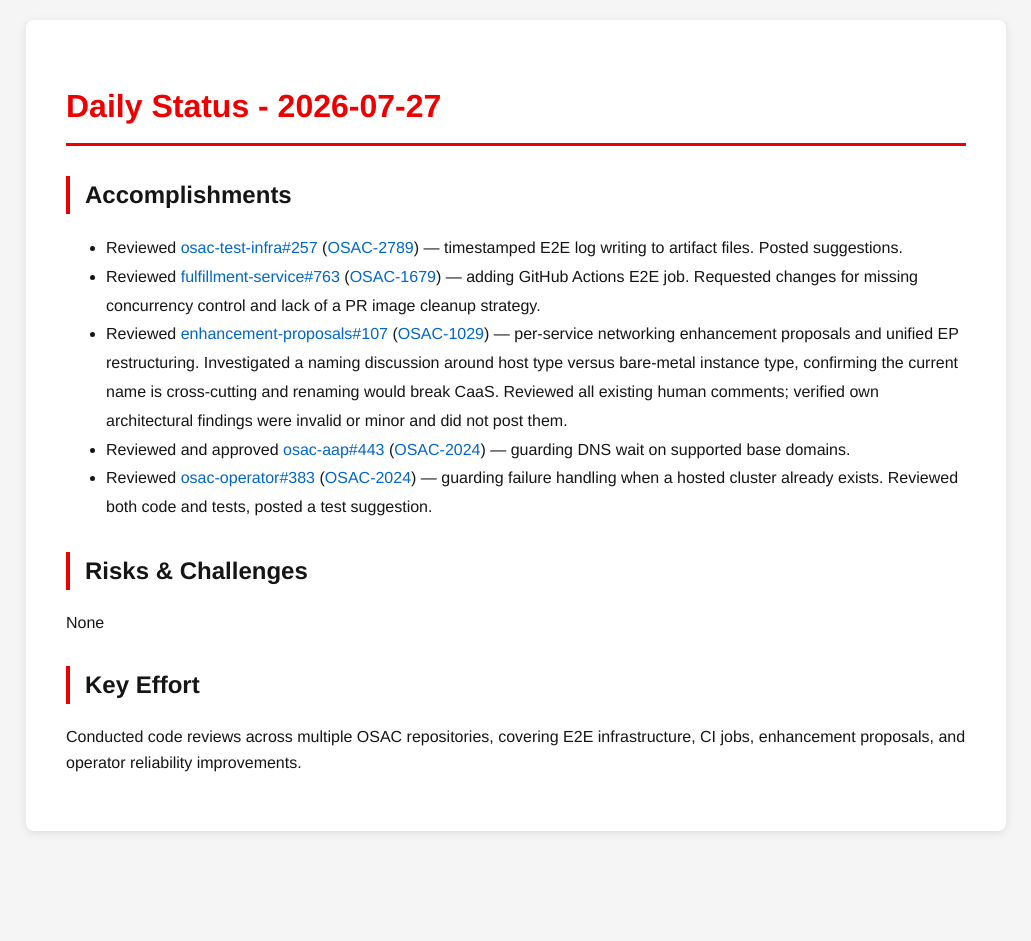
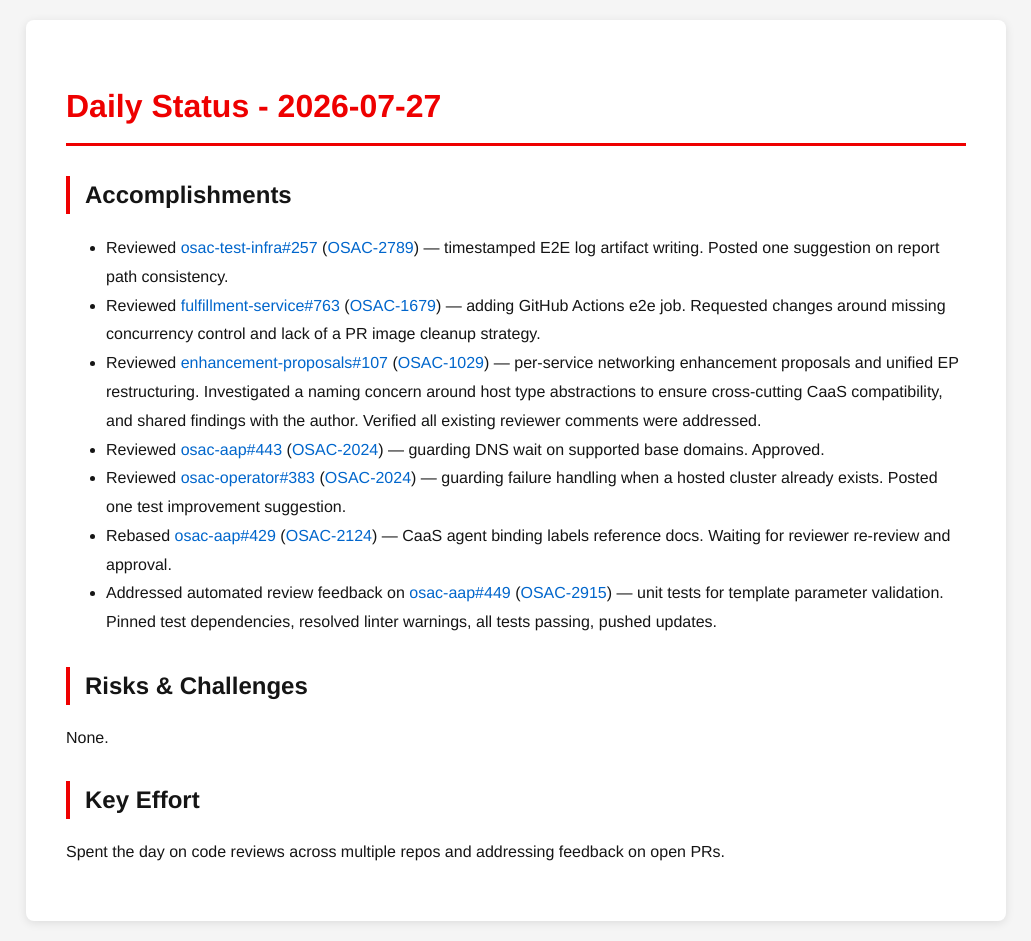
Before and after one commit to tzvatot/daily-status, a Jekyll site: the page built from 2026-07-27.md, in a window 1280 px wide. Shown: the whole page, without its empty margins (124-1155 px from the left). Built offline with Jekyll 4.4.1, drawn with Linux system fonts in a browser that asks for light colours; before the commit the page ends 900 px from its top, so only the background shows below that.

Commit message:
Daily status update - 2026-07-27

```diff
--- a/2026-07-27.md
+++ b/2026-07-27.md
@@ -7,14 +7,16 @@
 # Daily Status - 2026-07-27
 
 ## Accomplishments
-- Reviewed [osac-test-infra#257](https://github.com/osac-project/osac-test-infra/pull/257) ([OSAC-2789](https://redhat.atlassian.net/browse/OSAC-2789)) — timestamped E2E log writing to artifact files. Posted suggestions.
-- Reviewed [fulfillment-service#763](https://github.com/osac-project/fulfillment-service/pull/763) ([OSAC-1679](https://redhat.atlassian.net/browse/OSAC-1679)) — adding GitHub Actions E2E job. Requested changes for missing concurrency control and lack of a PR image cleanup strategy.
-- Reviewed [enhancement-proposals#107](https://github.com/osac-project/enhancement-proposals/pull/107) ([OSAC-1029](https://redhat.atlassian.net/browse/OSAC-1029)) — per-service networking enhancement proposals and unified EP restructuring. Investigated a naming discussion around host type versus bare-metal instance type, confirming the current name is cross-cutting and renaming would break CaaS. Reviewed all existing human comments; verified own architectural findings were invalid or minor and did not post them.
-- Reviewed and approved [osac-aap#443](https://github.com/osac-project/osac-aap/pull/443) ([OSAC-2024](https://redhat.atlassian.net/browse/OSAC-2024)) — guarding DNS wait on supported base domains.
-- Reviewed [osac-operator#383](https://github.com/osac-project/osac-operator/pull/383) ([OSAC-2024](https://redhat.atlassian.net/browse/OSAC-2024)) — guarding failure handling when a hosted cluster already exists. Reviewed both code and tests, posted a test suggestion.
+- Reviewed [osac-test-infra#257](https://github.com/osac-project/osac-test-infra/pull/257) ([OSAC-2789](https://redhat.atlassian.net/browse/OSAC-2789)) — timestamped E2E log artifact writing. Posted one suggestion on report path consistency.
+- Reviewed [fulfillment-service#763](https://github.com/osac-project/fulfillment-service/pull/763) ([OSAC-1679](https://redhat.atlassian.net/browse/OSAC-1679)) — adding GitHub Actions e2e job. Requested changes around missing concurrency control and lack of a PR image cleanup strategy.
+- Reviewed [enhancement-proposals#107](https://github.com/osac-project/enhancement-proposals/pull/107) ([OSAC-1029](https://redhat.atlassian.net/browse/OSAC-1029)) — per-service networking enhancement proposals and unified EP restructuring. Investigated a naming concern around host type abstractions to ensure cross-cutting CaaS compatibility, and shared findings with the author. Verified all existing reviewer comments were addressed.
+- Reviewed [osac-aap#443](https://github.com/osac-project/osac-aap/pull/443) ([OSAC-2024](https://redhat.atlassian.net/browse/OSAC-2024)) — guarding DNS wait on supported base domains. Approved.
+- Reviewed [osac-operator#383](https://github.com/osac-project/osac-operator/pull/383) ([OSAC-2024](https://redhat.atlassian.net/browse/OSAC-2024)) — guarding failure handling when a hosted cluster already exists. Posted one test improvement suggestion.
+- Rebased [osac-aap#429](https://github.com/osac-project/osac-aap/pull/429) ([OSAC-2124](https://redhat.atlassian.net/browse/OSAC-2124)) — CaaS agent binding labels reference docs. Waiting for reviewer re-review and approval.
+- Addressed automated review feedback on [osac-aap#449](https://github.com/osac-project/osac-aap/pull/449) ([OSAC-2915](https://redhat.atlassian.net/browse/OSAC-2915)) — unit tests for template parameter validation. Pinned test dependencies, resolved linter warnings, all tests passing, pushed updates.
 
 ## Risks & Challenges
-None
+None.
 
 ## Key Effort
-Conducted code reviews across multiple OSAC repositories, covering E2E infrastructure, CI jobs, enhancement proposals, and operator reliability improvements.
+Spent the day on code reviews across multiple repos and addressing feedback on open PRs.
```
